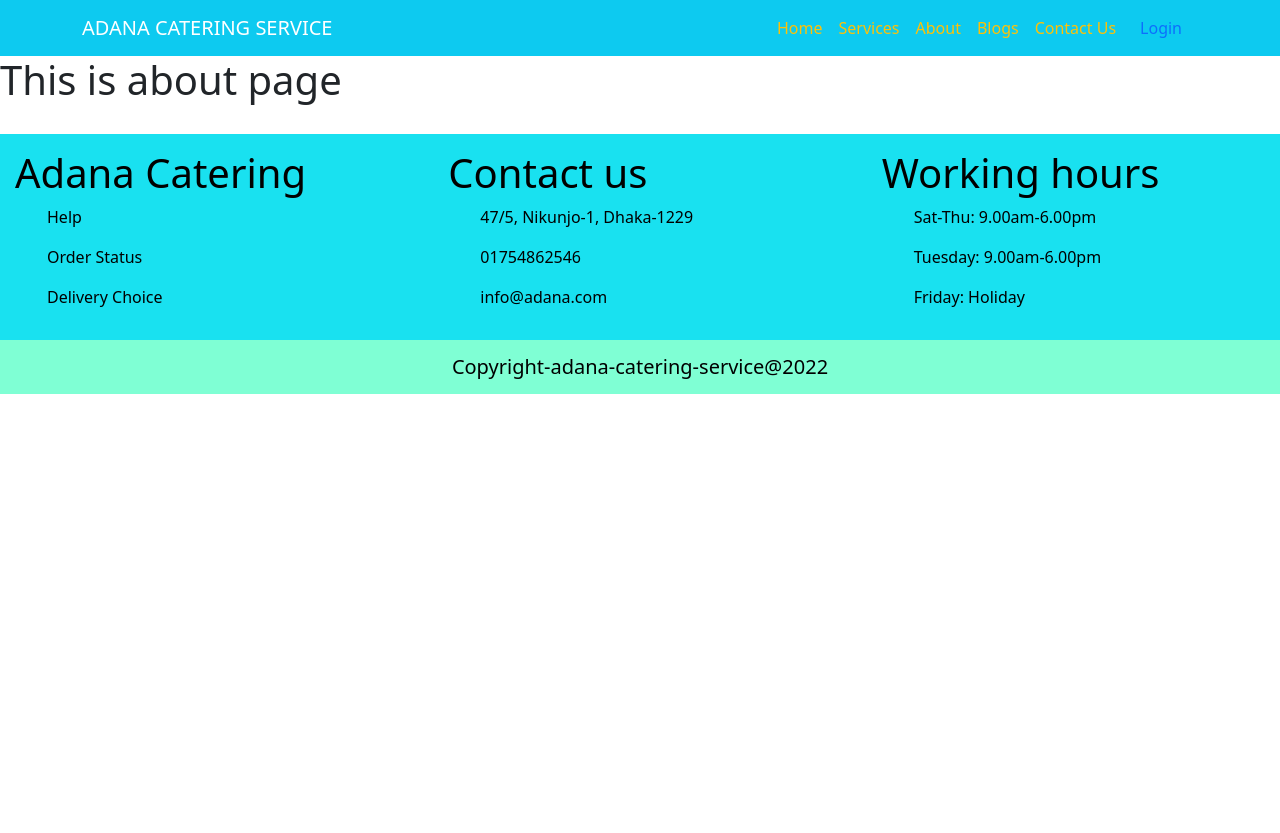
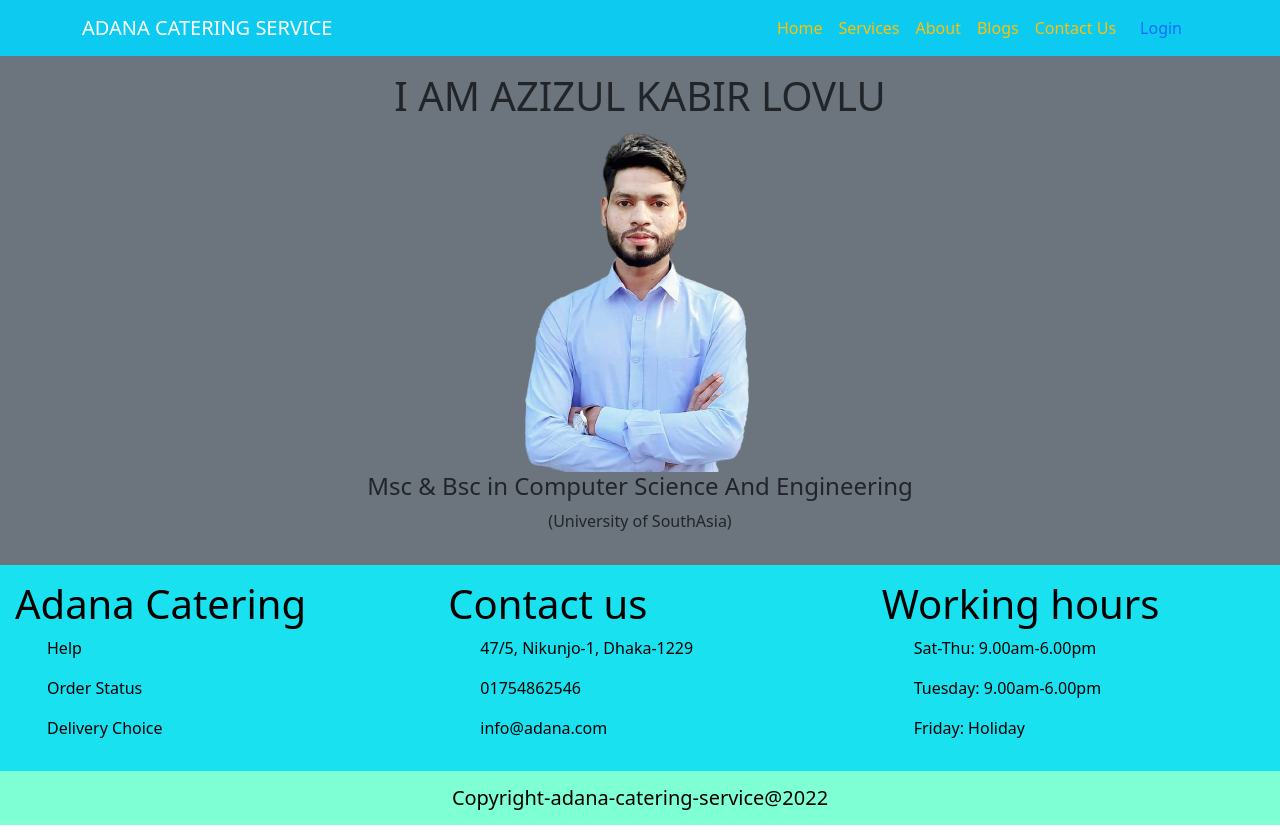
Before and after one commit to Redoyan2/ADANA-CATERING-SERVICE, a React (Create React App) app: page /about in a window 1280 px wide. Before the commit the page ends 800 px from the top, so only its background shows below. Built offline with nearby package versions, Linux system fonts and the light colour scheme; no server answers.

Commit message:
about me section

```diff
--- a/src/Pages/About/About.js
+++ b/src/Pages/About/About.js
@@ -1,11 +1,19 @@
 import React from 'react';
+import myImg from '../../Images/AboutMe/lavlu-1.png';
 
 const About = () => {
     return (
         <div>
-           <h1>This is about page</h1>
+            <div className='text-center bg-secondary py-3'>
+                <h1>I AM AZIZUL KABIR LOVLU</h1>
+                <img src={myImg} alt="" />
+                <h4>Msc & Bsc in Computer Science And Engineering </h4>
+                <p>(University of SouthAsia)</p>
+
+
+            </div>
         </div>
     );
 };
 
-export default About;<h1>This is about page</h1>
+export default About; <h1>This is about page</h1>
--- a/src/Pages/Shared/Footer/Footer.css
+++ b/src/Pages/Shared/Footer/Footer.css
@@ -2,7 +2,7 @@
     color: black;
     text-align: center;
     background-color: rgb(25, 225, 240);
-    margin-top: 30px;
+
 }
 
 .footer-section{
```
Also changed, not shown: src/Images/AboutMe/lavlu-1.png (added).
